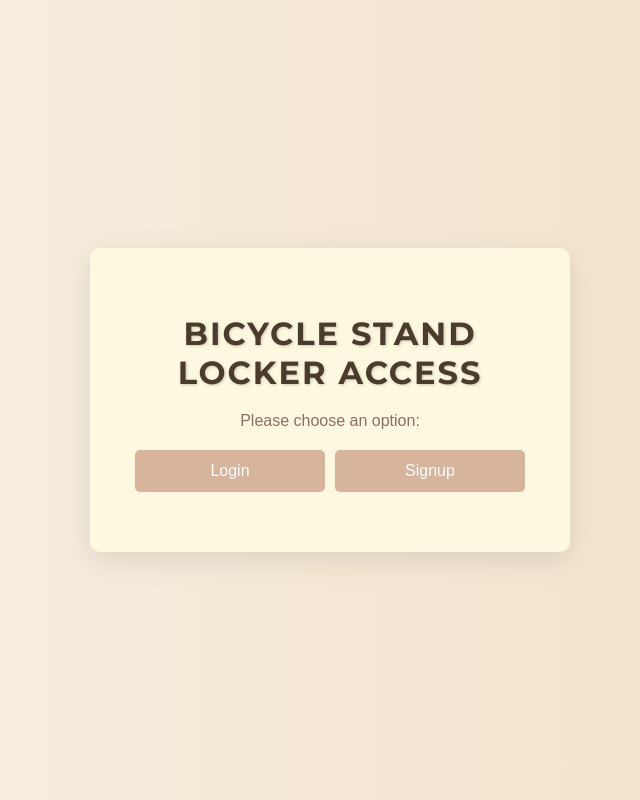
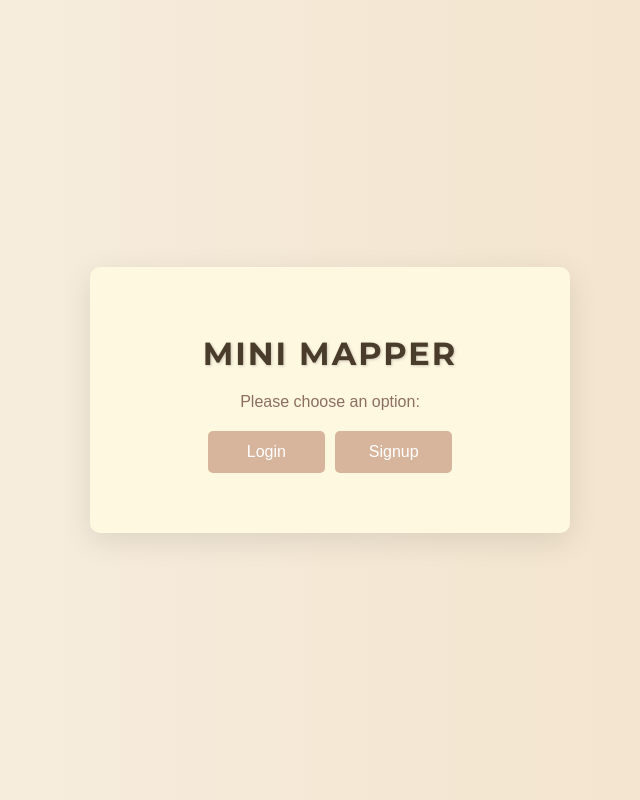
Before and after one commit to rmh03/mini_mapperls, a plain HTML site: page index.html in a window 1280 px wide. Shown: the whole page, without its empty margins (310-950 px from the left). Drawn offline with Linux system fonts and the light colour scheme.

Commit message:
Made changes

```diff
--- a/index.html
+++ b/index.html
@@ -10,7 +10,7 @@
 <body>
     <div class="container">
         <div class="form-container">
-            <h2>BICYCLE STAND LOCKER ACCESS</h2>
+            <h2>MINI MAPPER</h2>
             <p id="optionText">Please choose an option:</p>
             <div class="form-toggle">
                 <button id="loginBtn">Login</button>
```
